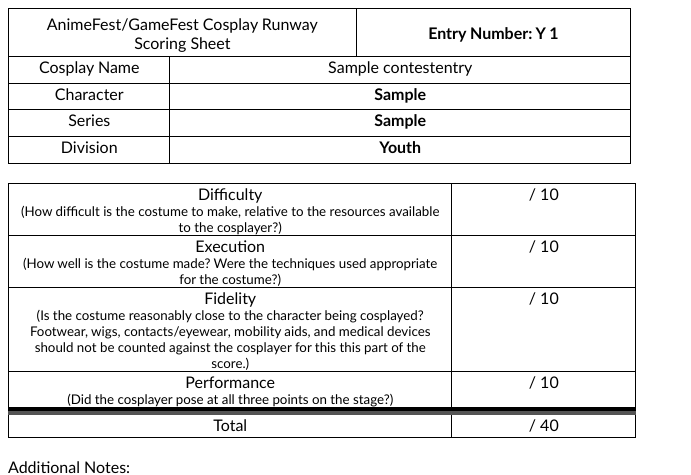
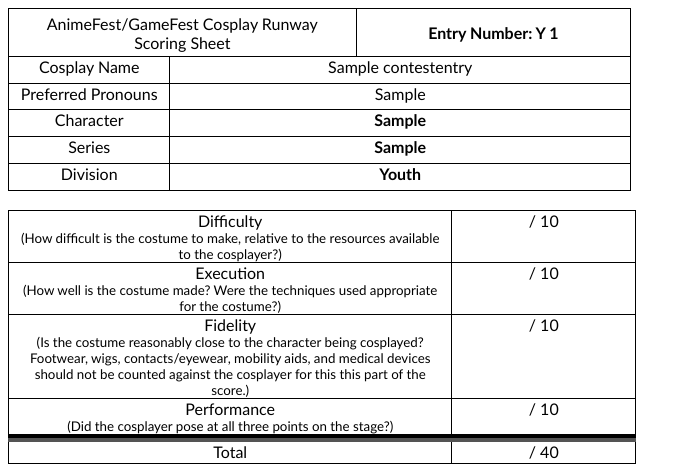
Before and after one commit to liccadollhouse/marin, a Django app: page /entrymanager/1/judgingform/ in a window 1280 px wide. Shown: the top 475 px of the page, without its empty margins (0-691 px from the left). Run offline with Django 5.2, Linux system fonts and the light colour scheme; tables that the repository leaves empty hold one stand-in row (values such as "Sample post"); some libraries are stand-ins or nearby versions.

Commit message:
Implemented pronouns in regular entry forms and judging forms.

```diff
--- a/entrymanager/admin.py
+++ b/entrymanager/admin.py
@@ -16,7 +16,7 @@ class JudgingSlotInline(admin.TabularInline):
 class DivisionAdmin(admin.ModelAdmin):
     inlines = [EntryInline]
 class ContestEntryAdmin(admin.ModelAdmin):
-    list_display = ["google_entry_number", "email_address","cosplay_name", "character", "series", "division", "internal_division_number", "judging_time"]
+    list_display = ["google_entry_number", "email_address","cosplay_name", "pronouns", "character", "series", "division", "internal_division_number", "judging_time"]
     list_filter = ["internal_division_number"]
 class JudgingSlotAdmin(admin.ModelAdmin):
     inlines = [JudgingSlotInline]
--- a/entrymanager/templates/autojudgingform.html
+++ b/entrymanager/templates/autojudgingform.html
@@ -1045,6 +1045,19 @@ table.MsoTableGrid
   <p class=MsoNormal align=center style='text-align:center'><o:p> {{ cosplay_name }} </o:p></b></p>
   </td>
  </tr>
+ <tr style='mso-yfti-irow:1;height:20.05pt'>
+  <td width=151 valign=top style='width:112.9pt;border:solid windowtext 1.0pt;
+  border-top:none;mso-border-top-alt:solid windowtext .5pt;mso-border-alt:solid windowtext .5pt;
+  padding:0in 5.4pt 0in 5.4pt;height:20.05pt'>
+  <p class=MsoNormal align=center style='text-align:center'>Preferred Pronouns</p>
+  </td>
+  <td width=472 colspan=2 valign=top style='width:354.35pt;border-top:none;
+  border-left:none;border-bottom:solid windowtext 1.0pt;border-right:solid windowtext 1.0pt;
+  mso-border-top-alt:solid windowtext .5pt;mso-border-left-alt:solid windowtext .5pt;
+  mso-border-alt:solid windowtext .5pt;padding:0in 5.4pt 0in 5.4pt;height:20.05pt'>
+  <p class=MsoNormal align=center style='text-align:center'><o:p> {{ pronouns }} </o:p></b></p>
+  </td>
+ </tr>
  <tr style='mso-yfti-irow:2;height:20.05pt'>
   <td width=151 valign=top style='width:112.9pt;border:solid windowtext 1.0pt;
   border-top:none;mso-border-top-alt:solid windowtext .5pt;mso-border-alt:solid windowtext .5pt;
--- a/entrymanager/views.py
+++ b/entrymanager/views.py
@@ -91,7 +91,7 @@ class AllEntriesJudgingView(SingleTableView):
 class EntryDetailView(generic.UpdateView,ModelFormMixin):
     template_name = "entrydetail.html"
     model = ContestEntry
-    fields = ["cosplay_name","character","series","division","judging_time"]
+    fields = ["cosplay_name","pronouns","character","series","division","judging_time"]
     def get_context_data(self, **kwargs):
         TempEntry = self.get_object()
         context = super().get_context_data(**kwargs)
@@ -171,6 +171,7 @@ class EntryJudgingFormView(generic.DetailView):
         context["cosplay_name"] = TempEntry.cosplay_name
         context["character"] = TempEntry.character
         context["series"] = TempEntry.series
+        context["pronouns"] = TempEntry.pronouns
         context["division"] = str(TempEntry.division)
         context["entrynumber"] = EntryNumber = str(TempEntry.division)[0] + " " + str(TempEntry.internal_division_number)
         return context
```
